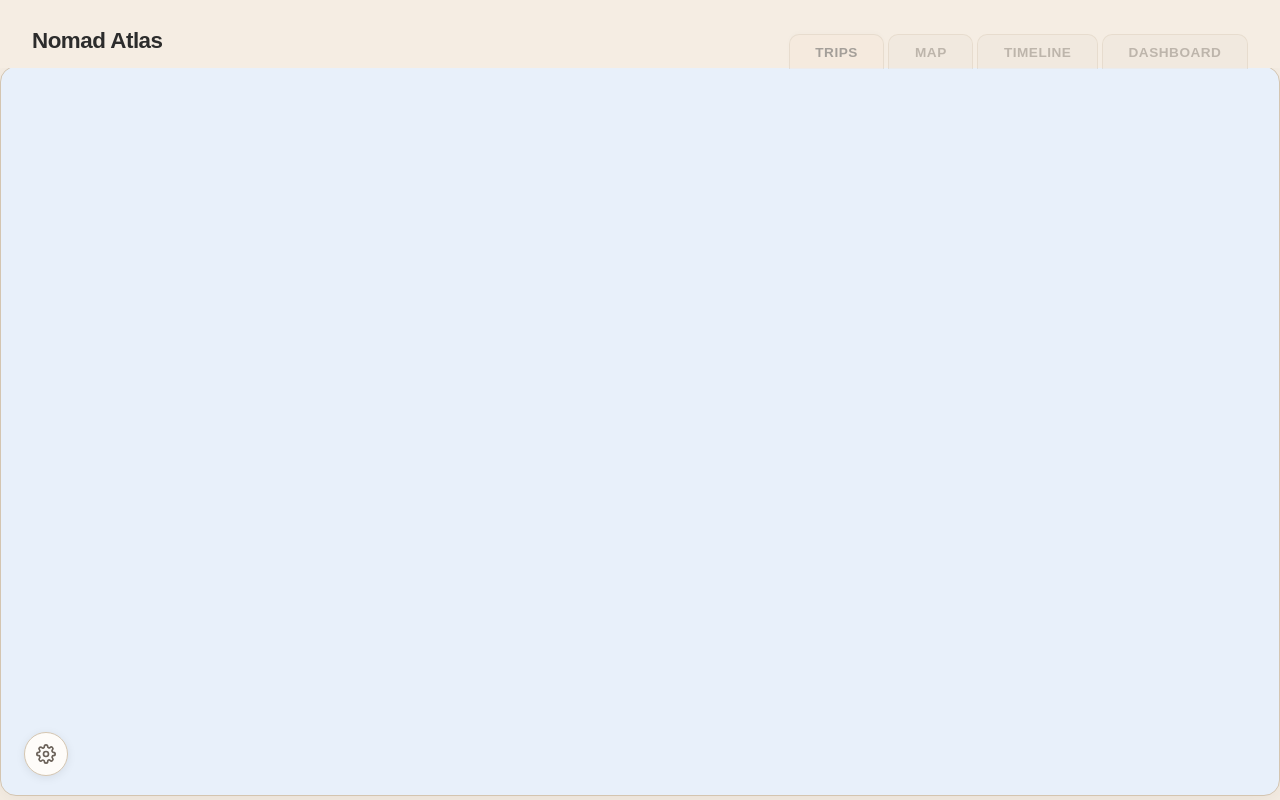
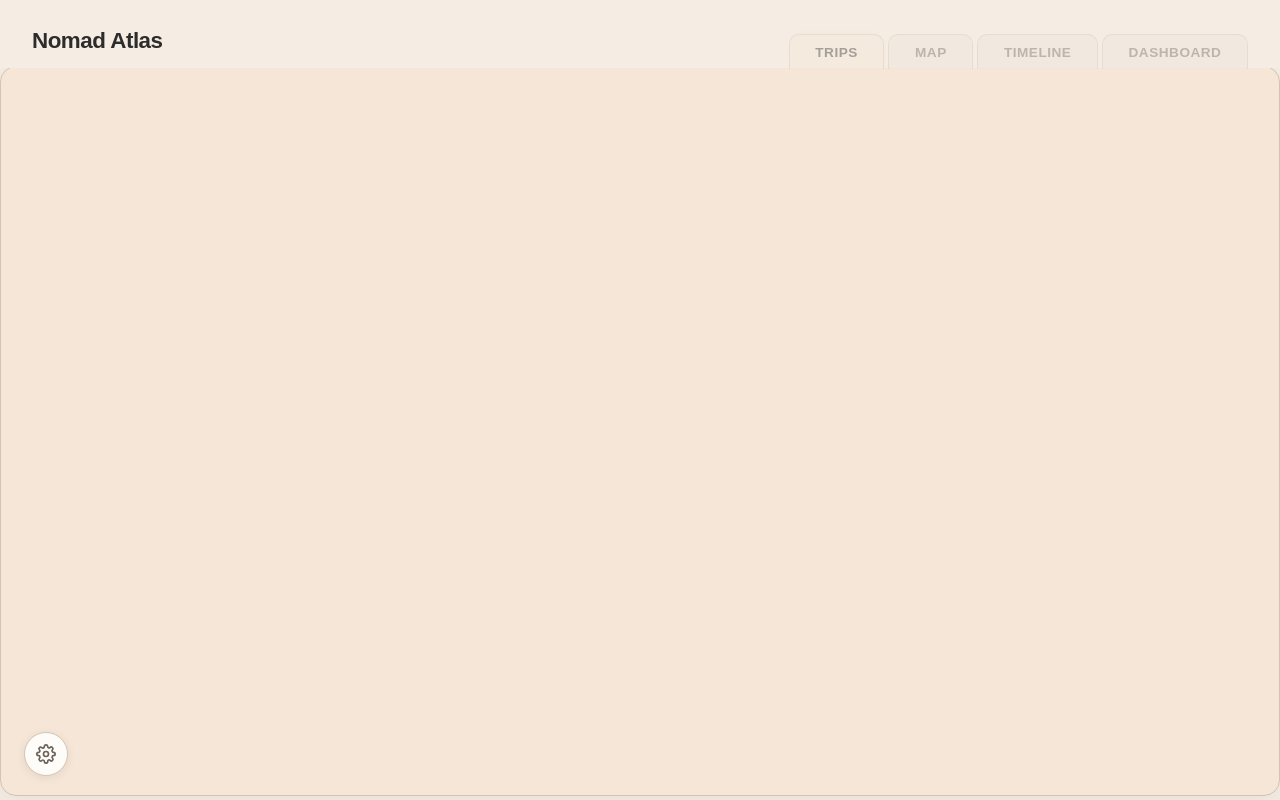
Before and after one commit to ValeriaTaisCabezon/nomad-atlas, a plain HTML site: page index.html in a window 1280 px wide. Drawn offline with nearby package versions, Linux system fonts and the light colour scheme.

Commit message:
Uniform content box background to match tab color (#F5E6D8)
Set all --bg-* variables to #F5E6D8 so the content box and active tab
are the same color, creating one continuous page surface.

Co-Authored-By: Claude Opus 4.6 <noreply@anthropic.com>

```diff
--- a/css/styles.css
+++ b/css/styles.css
@@ -1,7 +1,7 @@
 :root { --primary: #d4a574; --secondary: #2a5a4a; --accent: #E8C468; --dark: #2C2C2C; --light: #F5EDE3; --border: #d4c5b0; --text-secondary: #6B6259; --text-muted: #9A9088;
   /* Folder-tab section colors */
   --tab-trips: #F5E6D8; --tab-map: #F5E6D8; --tab-timeline: #F5E6D8; --tab-dashboard: #F5E6D8;
-  --bg-trips: #E8F0FA; --bg-map: #EFF5F3; --bg-timeline: #F0ECF5; --bg-dashboard: #FBF0E8; --bg-settings: #F5EDE3;
+  --bg-trips: #F5E6D8; --bg-map: #F5E6D8; --bg-timeline: #F5E6D8; --bg-dashboard: #F5E6D8; --bg-settings: #F5E6D8;
 }
 * { margin: 0; padding: 0; box-sizing: border-box; }
 body { font-family: 'Outfit', sans-serif; background: var(--light); color: var(--dark); overflow-x: hidden; }
```
